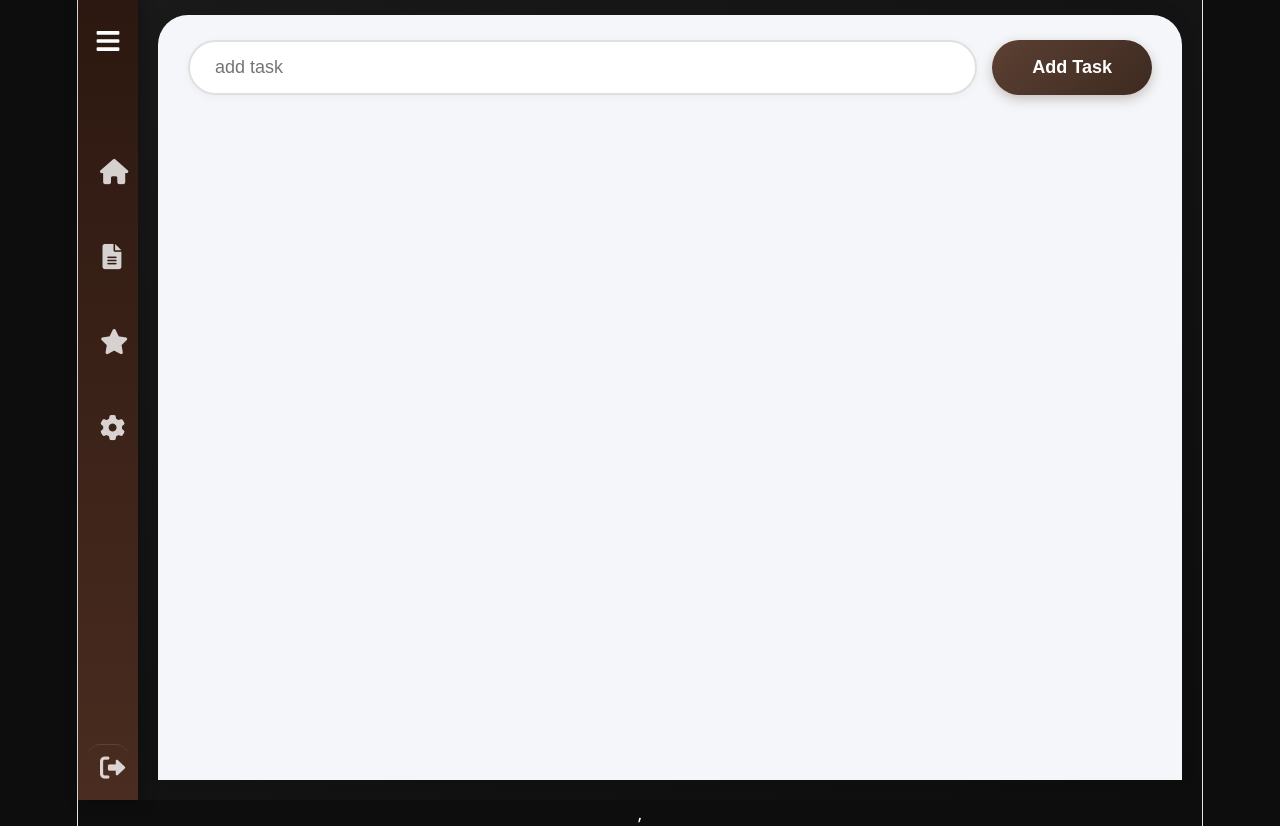
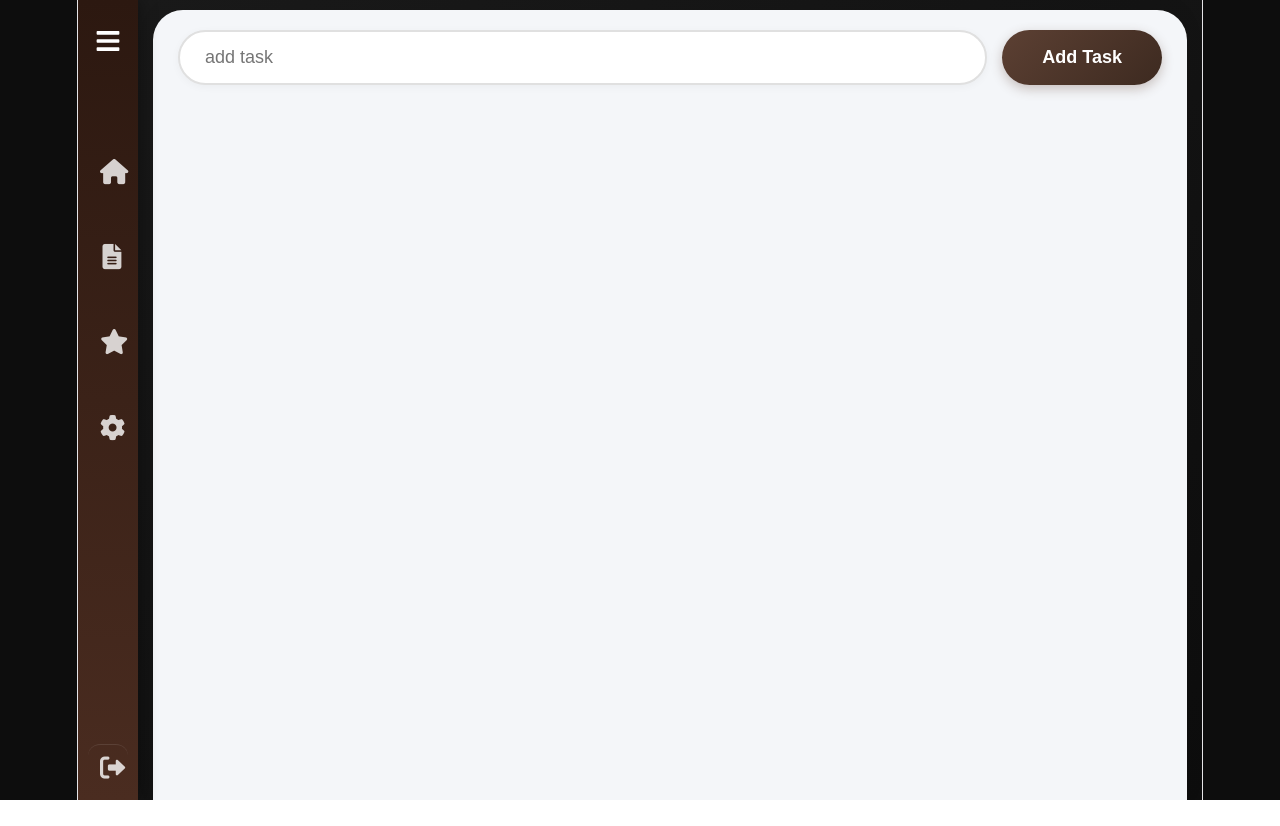
Before and after one commit to git-Ma7moud/my_app, a React (Vite) app: page / in a window 1280 px wide. After the commit the page ends 800 px from the top, so only its background shows below. Built offline with nearby package versions, Linux system fonts and the light colour scheme.

Commit message:
fixing scroll issues

```diff
--- /dev/null
+++ b/src/App.css
@@ -0,0 +1,41 @@
+/* ===== App.css ===== */
+* {
+    margin: 0;
+    padding: 0;
+    box-sizing: border-box;
+}
+
+html,
+body,
+#root {
+    height: 100%;
+    /* ← بدل min-height */
+    margin: 0;
+    padding: 0;
+    overflow: hidden;
+    /* ← منع أي Scroll غير مرغوب فيه */
+}
+
+body {
+    background: #0d0d0d;
+    font-family: 'Segoe UI', Tahoma, Geneva, Verdana, sans-serif;
+    color: #fff;
+}
+
+.container {
+    display: flex;
+    height: 100vh;
+    /* ← بدل min-height */
+    background: #0d0d0d;
+}
+
+.page_container {
+    flex: 1;
+    display: flex;
+    flex-direction: column;
+    height: 100vh;
+    /* ← بدل min-height */
+    overflow: hidden;
+    /* ← منع Scroll */
+    background: linear-gradient(145deg, #1a1a1a 0%, #0d0d0d 100%);
+}
--- a/src/cssModules/AddTask.module.css
+++ b/src/cssModules/AddTask.module.css
@@ -1,4 +1,16 @@
-/* ===== App.css ===== */
+html,
+body,
+#root {
+    height: 100%;
+    overflow: hidden;
+}
+
+.container,
+.page_container {
+    height: 100vh;
+    overflow: hidden;
+}
+
 * {
     margin: 0;
     padding: 0;
--- a/src/cssModules/content.module.css
+++ b/src/cssModules/content.module.css
@@ -1,13 +1,17 @@
 /* ===== content.module.css ===== */
 .content_container {
     flex: 1;
-    padding: 25px 30px;
+    padding: 20px 25px;
     background: #f4f6f9;
     border-radius: 30px 30px 0 0;
-    margin: 15px 20px 20px 20px;
+    margin: 10px 15px 0 15px;
     box-shadow: 0 -4px 20px rgba(0, 0, 0, 0.05);
     display: flex;
     flex-direction: column;
+    height: calc(100vh - 20px);
+    /* ← بيحسب الارتفاع المتبقي */
+    overflow: hidden;
+    /* ← منع Scroll من الحاوية الأساسية */
 }
 
 /* الفورم */
@@ -17,6 +21,8 @@ form {
     flex-wrap: wrap;
     justify-content: center;
     margin-bottom: 30px;
+    flex-shrink: 0;
+    /* ← يمنع الفورم من الانكماش */
 }
 
 form input {
@@ -55,14 +61,39 @@ form button:hover {
     box-shadow: 0 8px 25px rgba(92, 64, 51, 0.4);
 }
 
-/* حاوية المهام */
+/* ===== حاوية المهام ===== */
 .tasks_container {
     display: flex;
     flex-direction: column;
     gap: 12px;
-    padding: 5px;
+    padding: 5px 5px 15px 5px;
     background: transparent;
     width: 100%;
+    flex: 1;
+    /* ← ياخد المساحة المتبقية */
+    overflow-y: auto;
+    /* ← Scroll عمودي لو المهام كتير */
+    min-height: 0;
+    /* ← مهم عشان flex يشتغل صح */
+}
+
+/* ===== تخصيص شكل الـ Scroll ===== */
+.tasks_container::-webkit-scrollbar {
+    width: 8px;
+}
+
+.tasks_container::-webkit-scrollbar-track {
+    background: rgba(0, 0, 0, 0.05);
+    border-radius: 10px;
+}
+
+.tasks_container::-webkit-scrollbar-thumb {
+    background: #5C4033;
+    border-radius: 10px;
+}
+
+.tasks_container::-webkit-scrollbar-thumb:hover {
+    background: #3d2a20;
 }
 
 /* كل مهمة */
@@ -79,9 +110,9 @@ form button:hover {
     color: #1a1a1a;
     font-size: 1.1rem;
     word-break: break-word;
+    flex-shrink: 0;
+    /* ← يمنع المهمة من الانكماش */
 }
-
-
 
 /* زرار الحذف */
 .del {
@@ -94,6 +125,9 @@ form button:hover {
     font-weight: 600;
     cursor: pointer;
     transition: all 0.2s ease;
+    flex-shrink: 0;
+    /* ← يمنع الزرار من الانكماش */
+    margin-left: 15px;
 }
 
 .del:hover {
```
